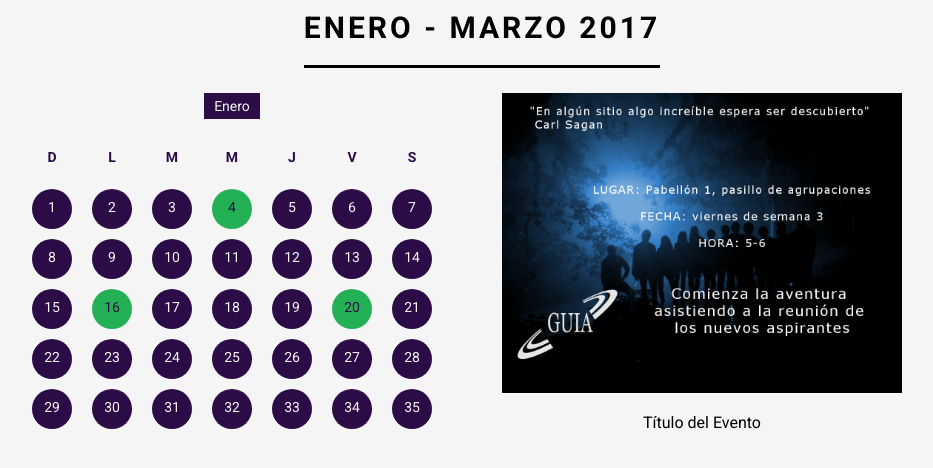
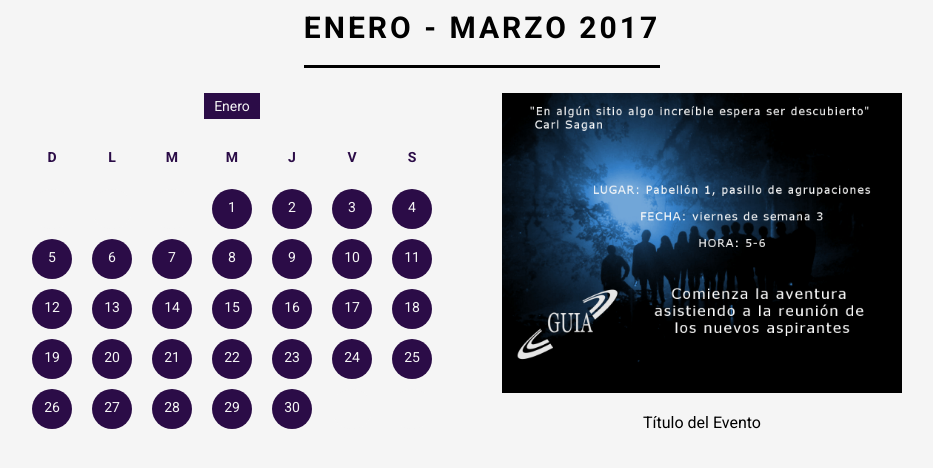
Before and after one commit to josedan10/GUIA-WebSite, a PHP site: page /Calendario/index.php in a window 1280 px wide. Shown: the part 74-542 px from the top of the page, without its empty margins (158-1091 px from the left). Run offline with PHP 8.4, Linux system fonts and the light colour scheme; some libraries are stand-ins or nearby versions; some web fonts are replaced.

Commit message:
Script para armar el calendario. TODO: revisar la clase 'inactivo'

```diff
--- a/CSS/styles.css
+++ b/CSS/styles.css
@@ -239,7 +239,8 @@ footer {
         justify-content: space-around; }
         .container .presentacion .calendario .div-dias .dia,
         .container .presentacion .calendario .div-dias .dia-evento,
-        .container .presentacion .calendario .div-dias .dia-nombre {
+        .container .presentacion .calendario .div-dias .dia-nombre,
+        .container .presentacion .calendario .div-dias .dia-inactivo {
           width: 40px;
           height: 40px;
           margin: 0 10px;
@@ -249,10 +250,13 @@ footer {
           padding: 10px;
           box-sizing: border-box; }
         .container .presentacion .calendario .div-dias .dia-evento {
-          background: #24B156;
-          color: #2B0C47; }
+          background: #F5F5F5;
+          color: #F5F5F5; }
         .container .presentacion .calendario .div-dias .dia {
           background: #2B0C47;
+          color: #F5F5F5; }
+        .container .presentacion .calendario .div-dias .dia-inactivo {
+          background: #F5F5F5;
           color: #F5F5F5; }
         .container .presentacion .calendario .div-dias .dia-nombre {
           color: #2B0C47;
--- a/Calendario/index.php
+++ b/Calendario/index.php
@@ -109,30 +109,53 @@
 							$mesActual = $arrayFecha[2];
 							$diaSemana = $fechaCompleta[strpos($fechaCompleta, "/") + 1] + $fechaCompleta[strpos($fechaCompleta, "/") + 2];
 
-							// switch($diaSemana){
-
-							// 	case 1:
+							$dia = 1;
+							$diaComienzo = 4;
+							$diaFinal = 30;
 
 
-							// }
+							for($i = 1; $i <= 35; $i++){
 
-							$dia = 1;
+								if($i < $diaComienzo || $dia > $diaFinal){
 
-							for($i = $dia; $i <= 35; $i++, $dia++){
+									if($i % 7 == 0){
 
-								if($dia % 7 == 0){
-									echo '<div class="dia dia-final">',$dia,'</div>';
-								}else if($dia % 7 == 1){
-									echo '<div class="dia dia-inicio">',$dia,'</div>';
+										echo '<div class="dia-evento dia-final"></div>';
 
-								}else if($dia == 4 || $dia == 16 || $dia == 20){
-									echo '<div class="dia-evento">', $dia, '</div>';
+									}else if($i % 7 == 1){
 
+										echo '<div class="dia-evento dia-inicio"></div>';
+
+									}else{
+
+										echo '<div class="dia-evento"></div>';
+
+									}
 								}else{
-									echo '<div class="dia">',$dia,'</div>';
+
+									if($i % 7 == 0){
+
+										echo '<div class="dia dia-final">'.$dia.'</div>';
+
+									}else if($i % 7 == 1){
+
+										echo '<div class="dia dia-inicio">'.$dia.'</div>';
+
+									}else{
+
+										echo '<div class="dia">'.$dia.'</div>';
+
+									}
+
+									$dia++;
+
 								}
+							}
 
-							}
+
+
+									// }else if($dia == 4 || $dia == 16 || $dia == 20){
+									// echo '<div class="dia-evento">', $dia, '</div>';
 
 						?>
 					</div>
```
Also changed, not shown: CSS/calendario.scss (+9 -3 lines), favicon.png, 1 other file.
